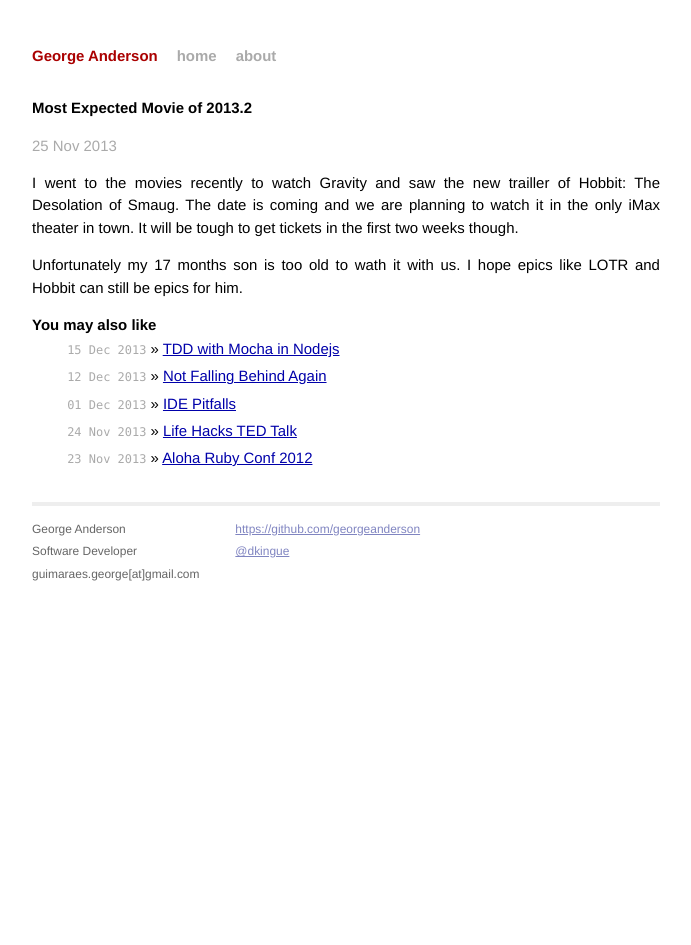
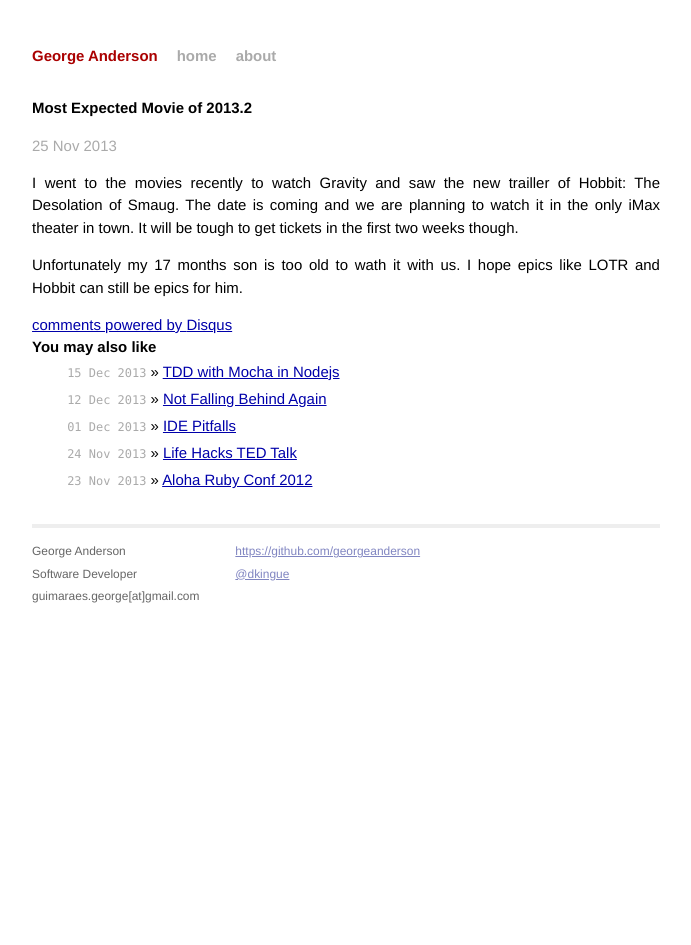
Before and after one commit to georgeanderson/georgeanderson.github.io, a Jekyll site: the page built from _posts/2013-11-25-most-expected-movie-2013.md, in a window 1280 px wide. Shown: the whole page, without its empty margins (294-985 px from the left). Built offline with Jekyll 4.4.1, drawn with Linux system fonts in a browser that asks for light colours; comment, search, counter and statistics services are not loaded; some of the changed lines change nothing that is shown.

Commit message:
Added disqus integration

```diff
--- a/_layouts/post.html
+++ b/_layouts/post.html
@@ -8,6 +8,21 @@
 {{ content }}
 </div>
 
+<div id="disqus_thread"></div>
+<script type="text/javascript">
+    /* * * CONFIGURATION VARIABLES: EDIT BEFORE PASTING INTO YOUR WEBPAGE * * */
+    var disqus_shortname = 'georgeanderson'; // required: replace example with your forum shortname
+
+    /* * * DON'T EDIT BELOW THIS LINE * * */
+    (function() {
+        var dsq = document.createElement('script'); dsq.type = 'text/javascript'; dsq.async = true;
+        dsq.src = '//' + disqus_shortname + '.disqus.com/embed.js';
+        (document.getElementsByTagName('head')[0] || document.getElementsByTagName('body')[0]).appendChild(dsq);
+    })();
+</script>
+<noscript>Please enable JavaScript to view the <a href="http://disqus.com/?ref_noscript">comments powered by Disqus.</a></noscript>
+<a href="http://disqus.com" class="dsq-brlink">comments powered by <span class="logo-disqus">Disqus</span></a>
+
 <h2>You may also like</h2>
 <ul class="posts">
 	{% for post in site.related_posts limit:5 %}
```
